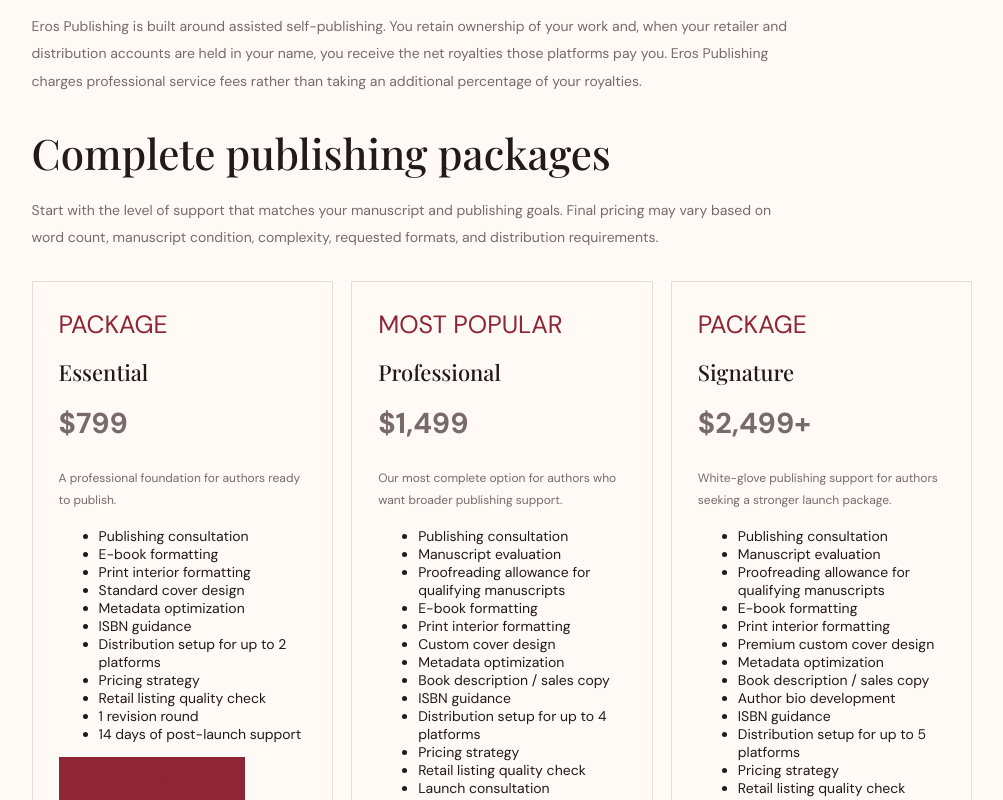
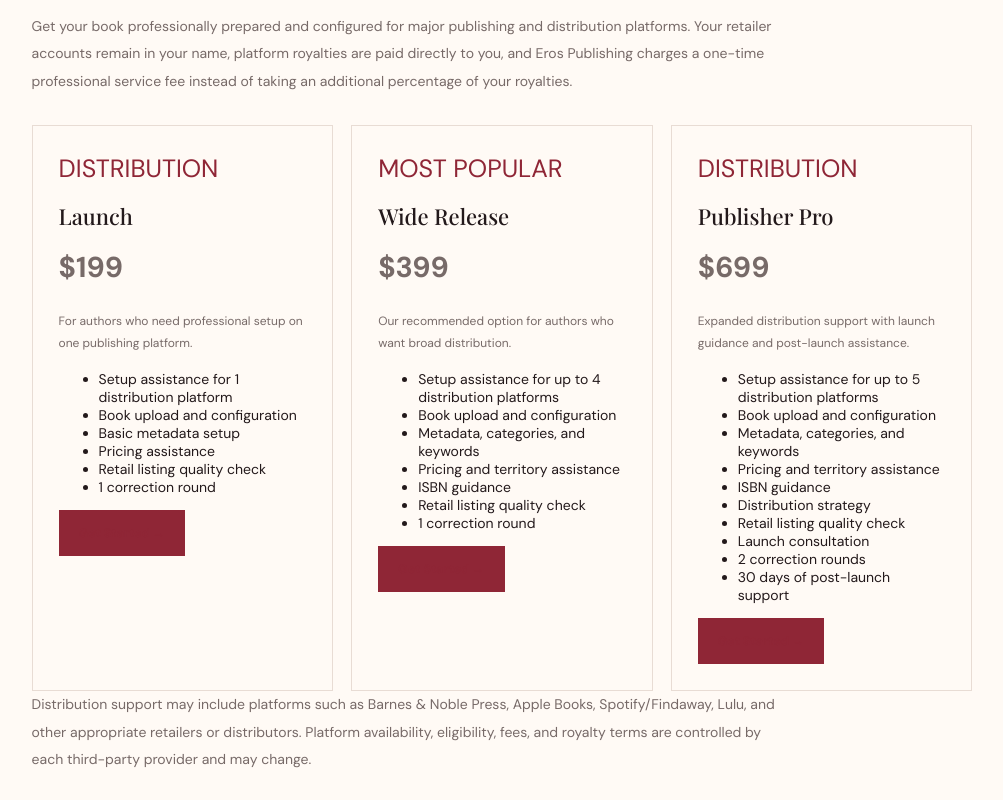
Before and after one commit to erospublish-bit/eros-publishing, a Next.js app: page /publishing-pricing in a window 1280 px wide. Shown: the part 920-1720 px from the top of the page, without its empty margins (138-1141 px from the left). Built offline with nearby package versions, Linux system fonts and the light colour scheme; a web font is replaced by a local one.

Commit message:
Add distribution setup pricing to top of pricing page

```diff
--- a/app/publishing-pricing/page.tsx
+++ b/app/publishing-pricing/page.tsx
@@ -29,6 +29,54 @@
   ['Author Bio Development', '$75'],
   ['Launch Consultation', '$149'],
   ['30-Day Publishing Support', '$199'],
+];
+
+const distributionPackages = [
+  {
+    name: 'Launch',
+    price: '$199',
+    tagline: 'For authors who need professional setup on one publishing platform.',
+    features: [
+      'Setup assistance for 1 distribution platform',
+      'Book upload and configuration',
+      'Basic metadata setup',
+      'Pricing assistance',
+      'Retail listing quality check',
+      '1 correction round',
+    ],
+  },
+  {
+    name: 'Wide Release',
+    price: '$399',
+    tagline: 'Our recommended option for authors who want broad distribution.',
+    featured: true,
+    features: [
+      'Setup assistance for up to 4 distribution platforms',
+      'Book upload and configuration',
+      'Metadata, categories, and keywords',
+      'Pricing and territory assistance',
+      'ISBN guidance',
+      'Retail listing quality check',
+      '1 correction round',
+    ],
+  },
+  {
+    name: 'Publisher Pro',
+    price: '$699',
+    tagline: 'Expanded distribution support with launch guidance and post-launch assistance.',
+    features: [
+      'Setup assistance for up to 5 distribution platforms',
+      'Book upload and configuration',
+      'Metadata, categories, and keywords',
+      'Pricing and territory assistance',
+      'ISBN guidance',
+      'Distribution strategy',
+      'Retail listing quality check',
+      'Launch consultation',
+      '2 correction rounds',
+      '30 days of post-launch support',
+    ],
+  },
 ];
 
 const packages = [
@@ -107,6 +155,34 @@
       accent="without giving up your royalties."
       intro="Choose the publishing support that fits your book. Eros Publishing offers transparent service-based pricing for editing, design, formatting, distribution setup, and complete self-publishing packages."
     >
+      <section>
+        <h2 className="page-section-heading">Self-Publishing & Distribution Setup</h2>
+        <p className="page-lead">
+          Get your book professionally prepared and configured for major publishing and distribution platforms.
+          Your retailer accounts remain in your name, platform royalties are paid directly to you, and Eros Publishing
+          charges a one-time professional service fee instead of taking an additional percentage of your royalties.
+        </p>
+        <div className="page-card-grid">
+          {distributionPackages.map((pkg) => (
+            <article className="page-card" key={pkg.name}>
+              <div className="card-icon">{pkg.featured ? 'MOST POPULAR' : 'DISTRIBUTION'}</div>
+              <h3>{pkg.name}</h3>
+              <p><strong style={{ fontSize: '1.8rem' }}>{pkg.price}</strong></p>
+              <p>{pkg.tagline}</p>
+              <ul>
+                {pkg.features.map((feature) => <li key={feature}>{feature}</li>)}
+              </ul>
+              <Link className="button button-primary" href="/contact">Get Started →</Link>
+            </article>
+          ))}
+        </div>
+        <p className="page-lead">
+          Distribution support may include platforms such as Barnes & Noble Press, Apple Books, Spotify/Findaway,
+          Lulu, and other appropriate retailers or distributors. Platform availability, eligibility, fees, and royalty
+          terms are controlled by each third-party provider and may change.
+        </p>
+      </section>
+
       <section>
         <h2 className="page-section-heading">Your book. Your rights. Your royalties.</h2>
         <p className="page-lead">
```
